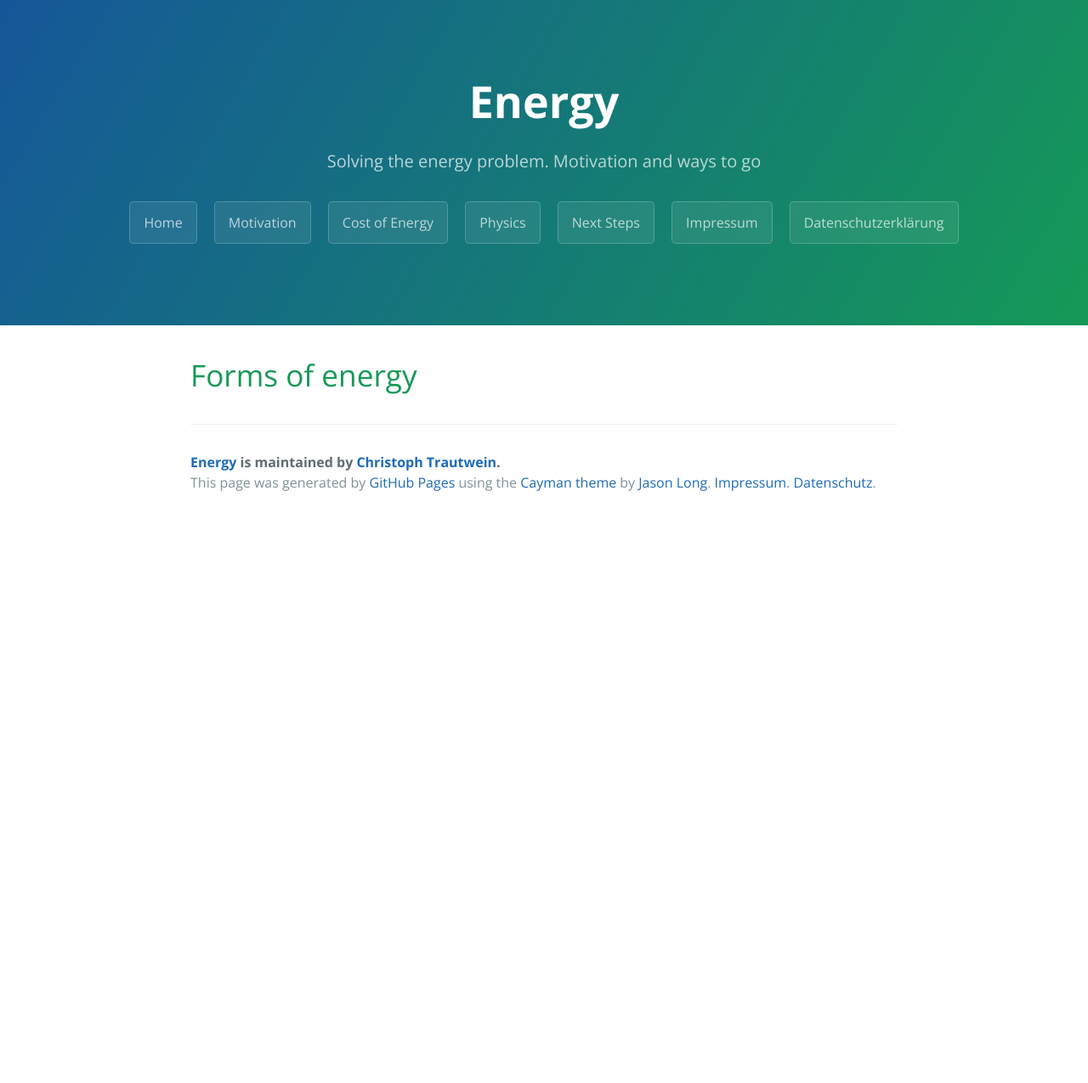
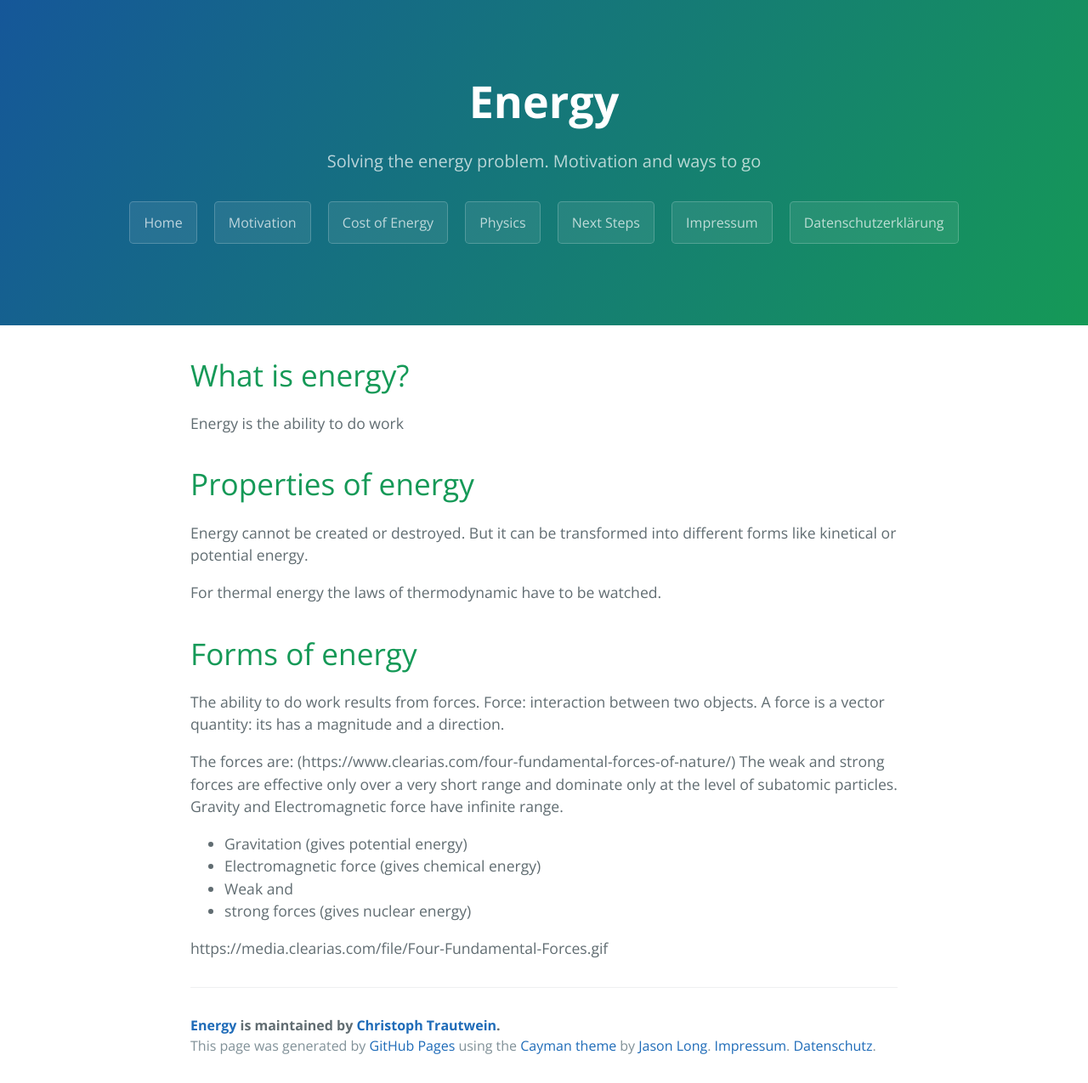
Before and after one commit to trautw/Energy, a Jekyll site: the page built from docs/_pages/04_physics.md, in a window 1280 px wide. Shown: the whole page at 85% size. Built offline with Jekyll 4.4.1, drawn with Linux system fonts in a browser that asks for light colours; before the commit the page ends 900 px from its top, so only the background shows below that.

Commit message:
Update 04_physics.md

```diff
--- a/docs/_pages/04_physics.md
+++ b/docs/_pages/04_physics.md
@@ -4,4 +4,25 @@ title: Physics
 permalink: /physics/
 ---
 
+# What is energy?
+Energy is the ability to do work
+
+
+# Properties of energy
+Energy cannot be created or destroyed. But it can be transformed into different forms like kinetical or potential energy.
+
+For thermal energy the laws of thermodynamic have to be watched.
+
 # Forms of energy
+The ability to do work results from forces.
+Force: interaction between two objects. A force is a vector quantity: its has a magnitude and a direction.
+
+The forces are: (https://www.clearias.com/four-fundamental-forces-of-nature/)
+ The weak and strong forces are effective only over a very short range and dominate only at the level of subatomic particles. Gravity and Electromagnetic force have infinite range.
+
+- Gravitation (gives potential energy)
+- Electromagnetic force (gives chemical energy)
+- Weak and
+- strong forces (gives nuclear energy)
+
+https://media.clearias.com/file/Four-Fundamental-Forces.gif
```
